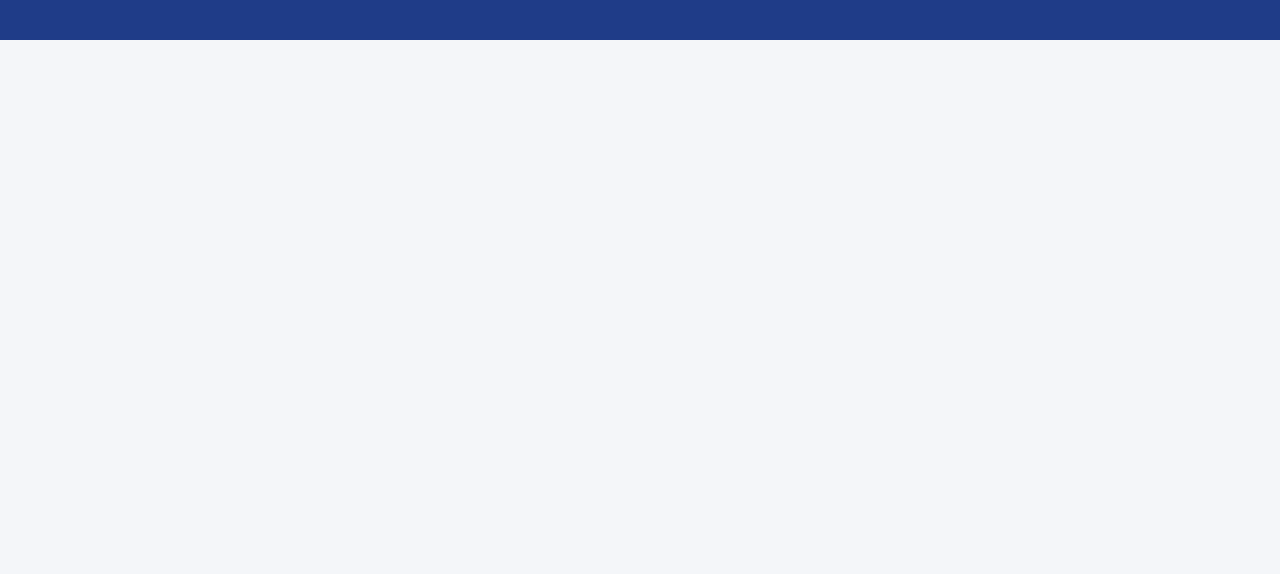
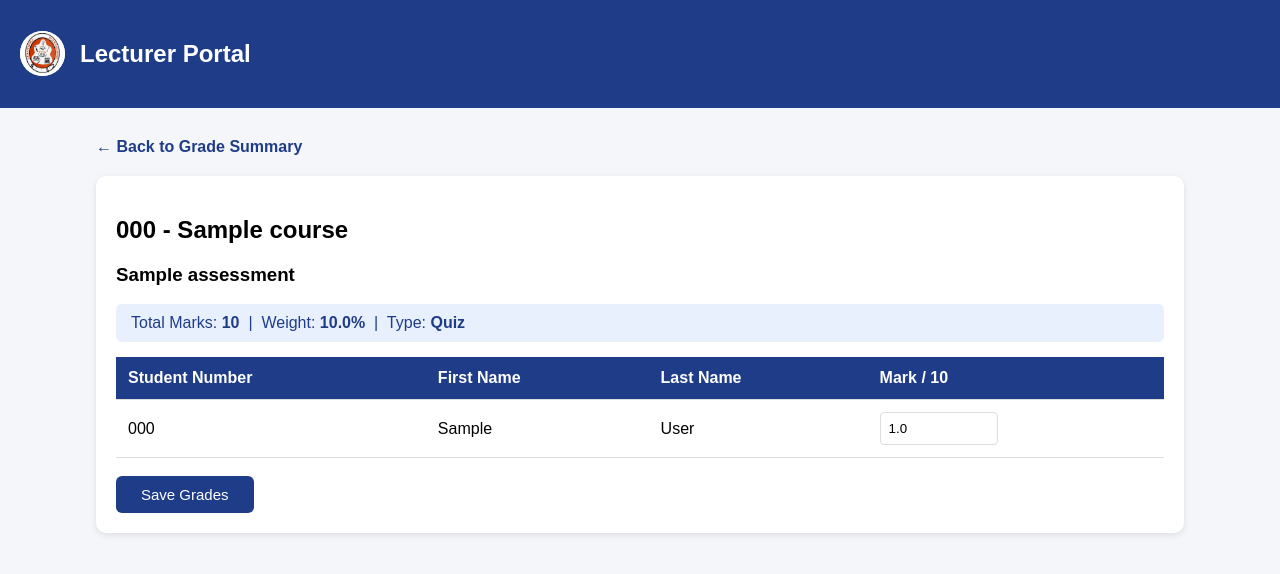
Before and after one commit to Stix084/gradebook-project, a Django app: page /lecturer/course/1/assessment/1/grades/ in a window 1280 px wide. Shown: the top 574 px of the page. Run offline with Django 5.2, Linux system fonts and the light colour scheme; a user stored in the database is signed in; tables that the repository leaves empty hold one stand-in row (values such as "Sample post").

Commit message:
fix enter grades template

```diff
--- a/users/templates/lecturer/enter_grades.html
+++ b/users/templates/lecturer/enter_grades.html
@@ -23,4 +23,65 @@
 </head>
 <body>
 <div class="header">
-    <img src="{% static 'images/school_logo.png' %}" alt="Logo"
+    <img src="{% static 'images/school_logo.png' %}" alt="Logo">
+    <h2>Lecturer Portal</h2>
+</div>
+<div class="container">
+    <a class="back" href="{% url 'lecturer_course_summary' course.id %}">← Back to Grade Summary</a>
+
+    <div class="card">
+        <h2>{{ course.code }} - {{ course.name }}</h2>
+        <h3>{{ assessment.title }}</h3>
+        <div class="info">
+            Total Marks: <strong>{{ assessment.total_marks }}</strong> &nbsp;|&nbsp;
+            Weight: <strong>{{ assessment.weight }}%</strong> &nbsp;|&nbsp;
+            Type: <strong>{{ assessment.get_assessment_type_display }}</strong>
+        </div>
+
+        {% if errors %}
+        <div class="error">
+            <strong>Please fix the following errors:</strong>
+            <ul>
+                {% for error in errors %}
+                <li>{{ error }}</li>
+                {% endfor %}
+            </ul>
+        </div>
+        {% endif %}
+
+        <form method="post">
+            {% csrf_token %}
+            <table>
+                <tr>
+                    <th>Student Number</th>
+                    <th>First Name</th>
+                    <th>Last Name</th>
+                    <th>Mark / {{ assessment.total_marks }}</th>
+                </tr>
+                {% for row in rows %}
+                <tr>
+                    <td>{{ row.student.student_number|default:"-" }}</td>
+                    <td>{{ row.student.first_name }}</td>
+                    <td>{{ row.student.last_name }}</td>
+                    <td>
+                        <input
+                            type="number"
+                            name="mark_{{ row.student.id }}"
+                            value="{{ row.existing_mark }}"
+                            min="0"
+                            max="{{ assessment.total_marks }}"
+                            step="0.5"
+                        >
+                    </td>
+                </tr>
+                {% empty %}
+                <tr><td colspan="4">No students enrolled.</td></tr>
+                {% endfor %}
+            </table>
+            <br>
+            <button type="submit" class="btn">Save Grades</button>
+        </form>
+    </div>
+</div>
+</body>
+</html>
```
